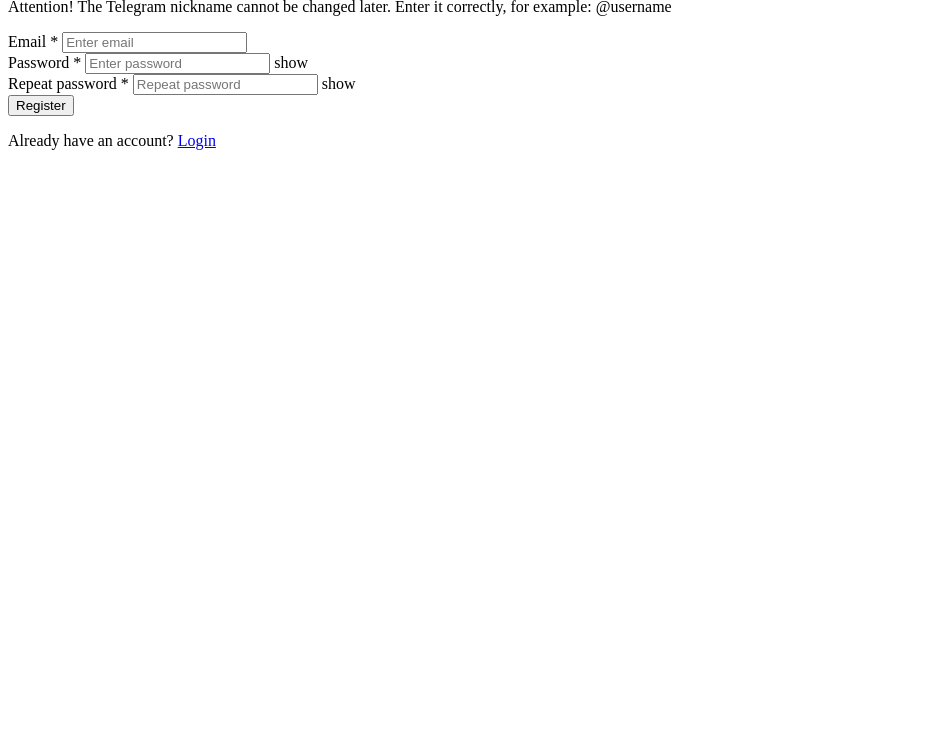
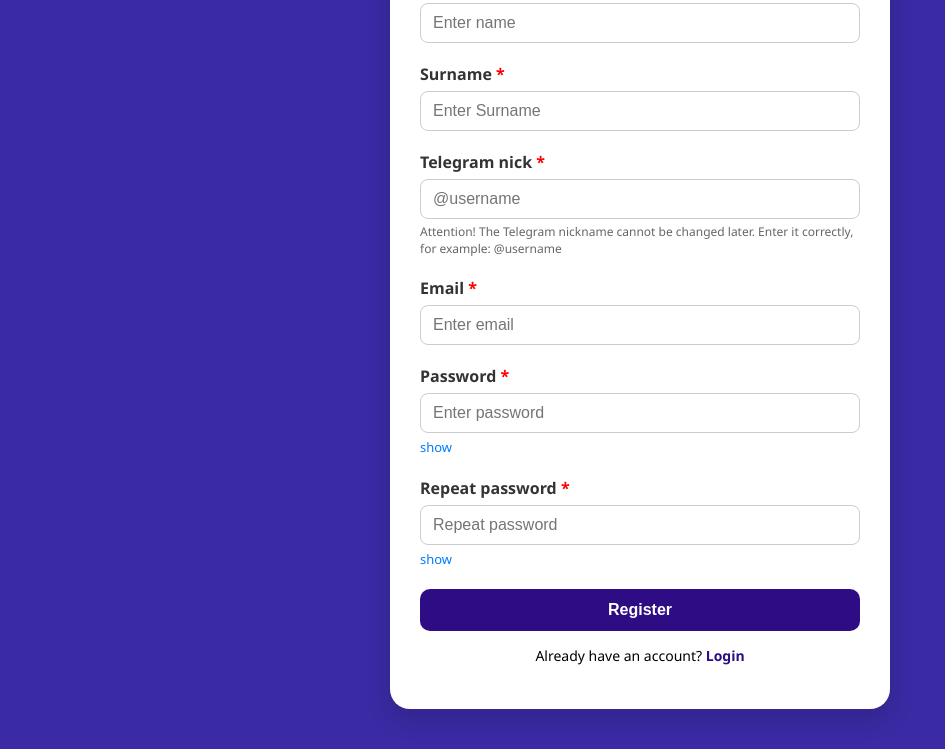
Before and after one commit to mkvaraa/js-projectAlfa, a plain HTML site: page register/register.html in a window 1280 px wide. Shown: the part 148-897 px from the top of the page, without its empty margins (0-945 px from the left). Before the commit the page ends 800 px from the top, so only its background shows below. Drawn offline with Linux system fonts and the light colour scheme; the site is published under a folder, as on GitHub Pages, so addresses that start at the root find nothing.

Commit message:
some fixes

```diff
--- a/register/register.html
+++ b/register/register.html
@@ -5,7 +5,7 @@
     <meta charset="UTF-8" />
     <meta name="viewport" content="width=device-width, initial-scale=1.0" />
     <title>Register — Galaxy Volleyball Club</title>
-    <link rel="stylesheet" href="/assets/css/register.css">
+    <link rel="stylesheet" href="../assets/css/register.css">
 </head>
 
 <body>
@@ -13,7 +13,6 @@
         <div class="modal-content">
             <div class="modal-header">
                 <h2>Register</h2>
-                <!-- <span class="close-modal">&times;</span> -->
             </div>
             <div class="modal-body">
                 <div class="input-group">
```
